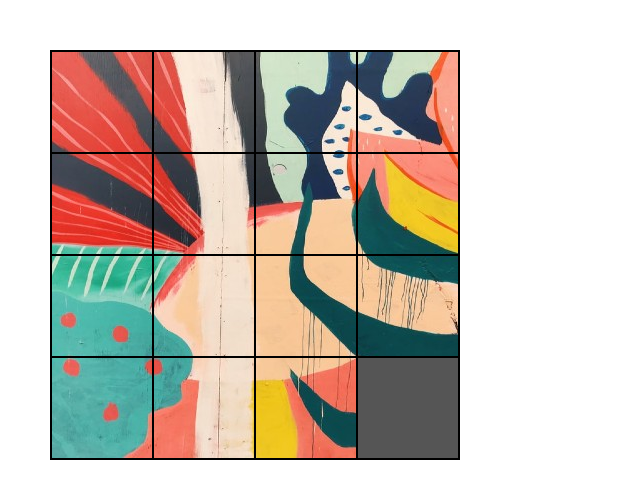
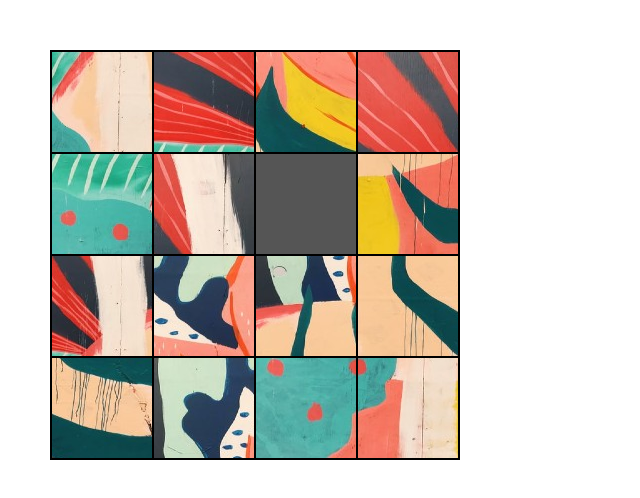
Before and after one commit to suyeon-hong/slidingPuzzle, a plain HTML site: page index.html in a window 1280 px wide. Shown: the whole page, without its empty margins (0-640 px from the left). Drawn offline with Linux system fonts and the light colour scheme.

Commit message:
퍼즐 랜덤 배치

```diff
--- a/index.html
+++ b/index.html
@@ -82,32 +82,16 @@
 		</style>
 	</head>
 	<body>
-		<ul class="puzzle">
-			<li class="pz1" data-id="0"></li>
-			<li class="pz2" data-id="1"></li>
-			<li class="pz3" data-id="2"></li>
-			<li class="pz4" data-id="3"></li>
-			<li class="pz5" data-id="4"></li>
-			<li class="pz6" data-id="5"></li>
-			<li class="pz7" data-id="6"></li>
-			<li class="pz8" data-id="7"></li>
-			<li class="pz9" data-id="8"></li>
-			<li class="pz10" data-id="9"></li>
-			<li class="pz11" data-id="10"></li>
-			<li class="pz12" data-id="11"></li>
-			<li class="pz13" data-id="12"></li>
-			<li class="pz14" data-id="13"></li>
-			<li class="pz15" data-id="14"></li>
-			<li class="pz16" data-id="15"></li>
-		</ul>
+		<ul class="puzzle"></ul>
 	</body>
 
 	<script>
 		const puzzle = document.querySelector(".puzzle");
-		const emptyBox = document.querySelector(".pz16");
+		const pzList = puzzle.children;
 
 		puzzle.addEventListener("click", (e) => {
-			pzList = puzzle.children;
+			const emptyBox = document.querySelector(".pz16");
+
 			const emptyPos = Array.from(pzList).indexOf(emptyBox);
 			const targetPos = Array.from(pzList).indexOf(e.target);
 			const num = emptyPos - targetPos;
@@ -137,6 +121,29 @@
 				}
 			}
 		});
+
+		// 퍼즐리스트 생성
+		function makePzList() {
+			for (let i = 0; i < 16; i++) {
+				const li = document.createElement("li");
+
+				li.setAttribute("class", `pz${i + 1}`);
+				li.setAttribute("data-id", i);
+
+				puzzle.append(li);
+			}
+		}
+
+		// 퍼즐 랜덤 배치
+		function randomPos() {
+			const newList = Array.from(pzList).sort(() => Math.random() - 0.5);
+
+			puzzle.innerHTML = "";
+			newList.map((li) => puzzle.append(li));
+		}
+
+		makePzList();
+		randomPos();
 	</script>
 </html>
 
@@ -145,5 +152,6 @@
 	2. 15개의 이미지, 1개의 빈칸
 	3. 빈칸 옆에 위치한 이미지 클릭시 클릭한 이미지와 빈칸의 위치 변경
 	4. 16개의 박스 각자 고유의 위치값, 실시간 위치값 필요
-	5. 16개 모두 고유의 위치값으로 이동되면 성공
+	5. 퍼즐 랜덤 배치
+	6. 16개 모두 고유의 위치값으로 이동되면 성공
 -->
```
